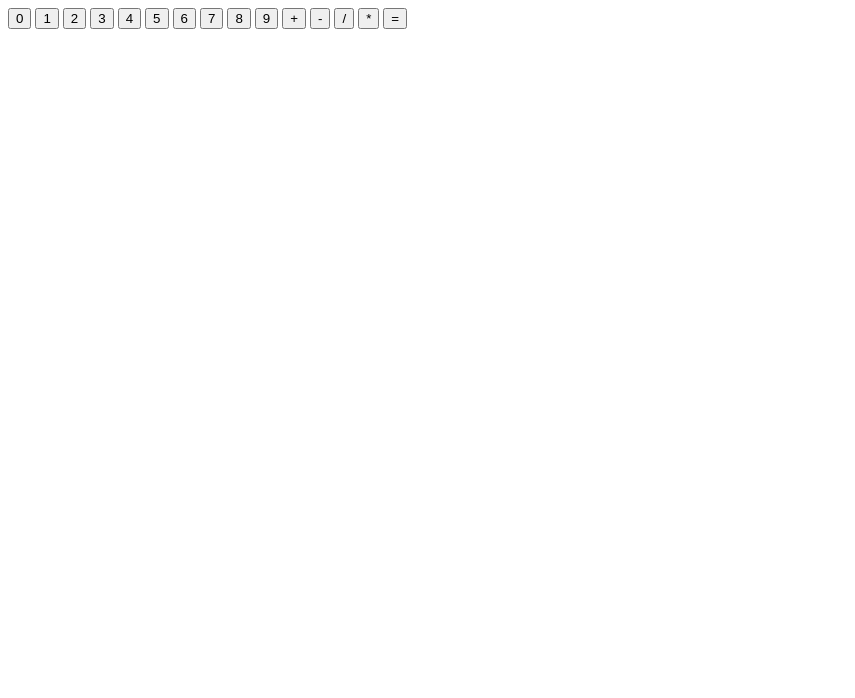
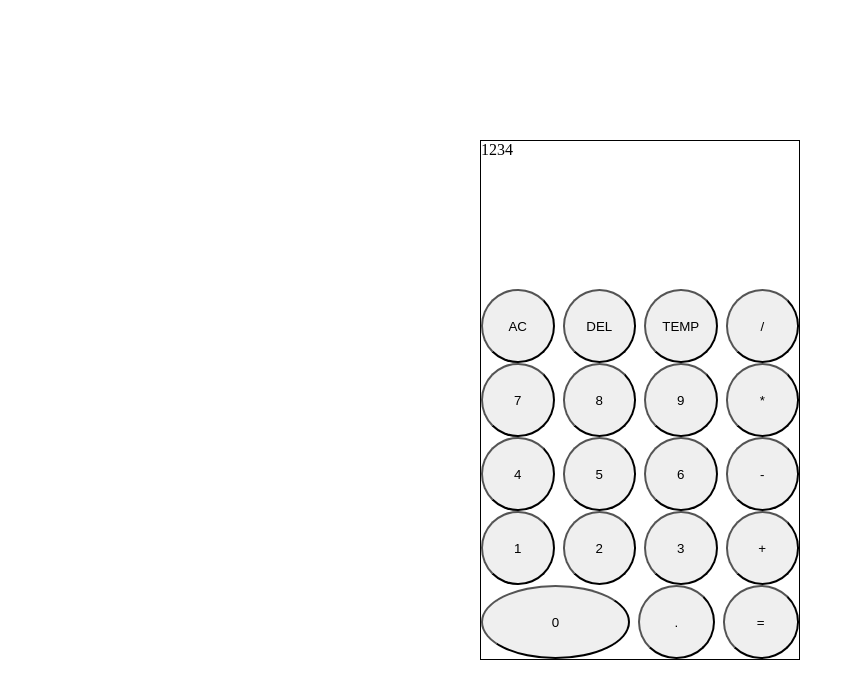
Before and after one commit to yushen-qiu/calculator, a plain HTML site: page index.html in a window 1280 px wide. Shown: the whole page, without its empty margins (0-855 px from the left). Drawn offline with Linux system fonts and the light colour scheme.

Commit message:
Format and make numbers appear on display

```diff
--- a/index.html
+++ b/index.html
@@ -3,28 +3,47 @@
 <head>
     <meta charset="UTF-8">
     <title>Calculator</title>
+    <link rel="stylesheet" href="styles.css">
 </head>
-        <div class="Calculator">
-            <div class="display"></div>
-            <button>0</button>
-            <button>1</button>
-            <button>2</button>
-            <button>3</button>
-            <button>4</button>
-            <button>5</button>
-            <button>6</button>
-            <button>7</button>
-            <button>8</button>
-            <button>9</button>
-            <button>+</button>
-            <button>-</button>
-            <button>/</button>
-            <button>*</button>
-            <button>=</button>
+<body>
+    <div class="calculator">
+        <div class="display">1234</div>
+
+        <div class="button-row">
+            <button>AC</button>
+            <button>DEL</button>
+            <button>TEMP</button>
+            <button class="operator">/</button>
         </div>
 
+        <div class="button-row">
+            <button class="number">7</button>
+            <button class="number">8</button>
+            <button class="number">9</button>
+            <button class="operator">*</button>
+        </div>
 
-    <body>
+        <div class="button-row">
+            <button class="number">4</button>
+            <button class="number">5</button>
+            <button class="number">6</button>
+            <button class="operator">-</button>
+        </div>
+
+        <div class="button-row">
+            <button class="number">1</button>
+            <button class="number">2</button>
+            <button class="number">3</button>
+            <button class="operator">+</button>
+        </div>
+
+        <div class="button-row">
+            <button class="number zero">0</button>
+            <button class="number">.</button>
+            <button class="operator">=</button>
+        </div>
+    </div>
+
     <script src="script.js"></script>
 </body>
 </html>
--- a/script.js
+++ b/script.js
@@ -1,4 +1,6 @@
 function add(a, b) {
+
+    console.log(a+b)
     return a + b
 }
 
@@ -27,3 +29,19 @@ function operate(a, b, operator) {
         divide(a, b)
     }
 }
+
+const display = document.querySelector(".display");
+
+const numbers = document.querySelectorAll('.number');
+
+
+function addNumDisplay(a) {
+    display.append(a)
+}
+
+numbers.forEach(number =>
+    number.addEventListener("click", () => {
+        display.append(number.textContent)
+    })
+
+)
--- a/styles.css
+++ b/styles.css
@@ -0,0 +1,46 @@
+* {
+    margin: 0;
+    padding: 0;
+    box-sizing: border-box;
+}
+
+
+body {
+    display: flex;
+    justify-content: center;
+    align-items: center;
+    height: 100vh;
+}
+
+.calculator {
+    height: 65vh;
+    width:40vh;
+    border-style: solid;
+    border-width: 1px;
+    display: flex;
+    flex-direction: column;
+}
+
+.display {
+    flex: 2 2 0;
+}
+
+.button-row {
+    display: flex;
+    gap: 0;
+    flex: 1 1 0;
+    justify-content: space-around;
+    gap: 1vh;
+}
+
+button {
+    max-width: 10vh;
+    flex: 1 1 0;
+    border-radius: 50%;
+    gap: 1vh;
+}
+
+.zero {
+    max-width: 20vh;
+    flex: 2 2 0;
+}
```
Lines whose indentation alone changed are shown as unchanged.
